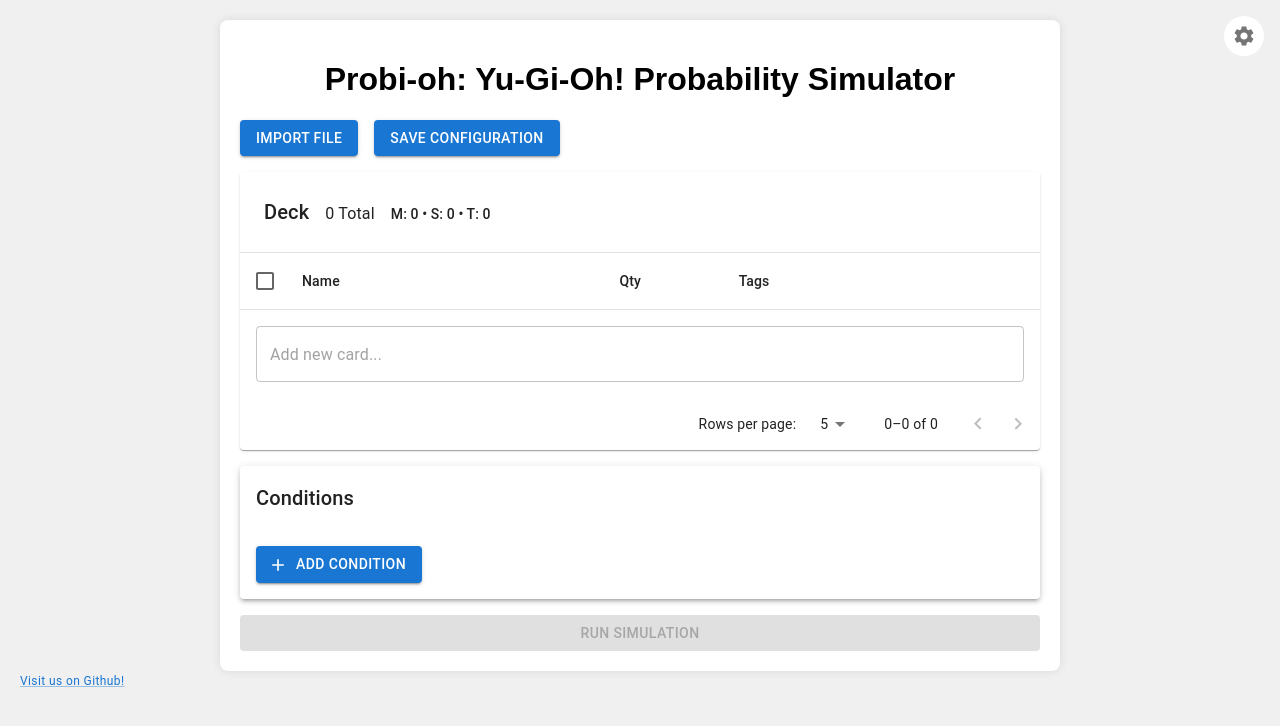
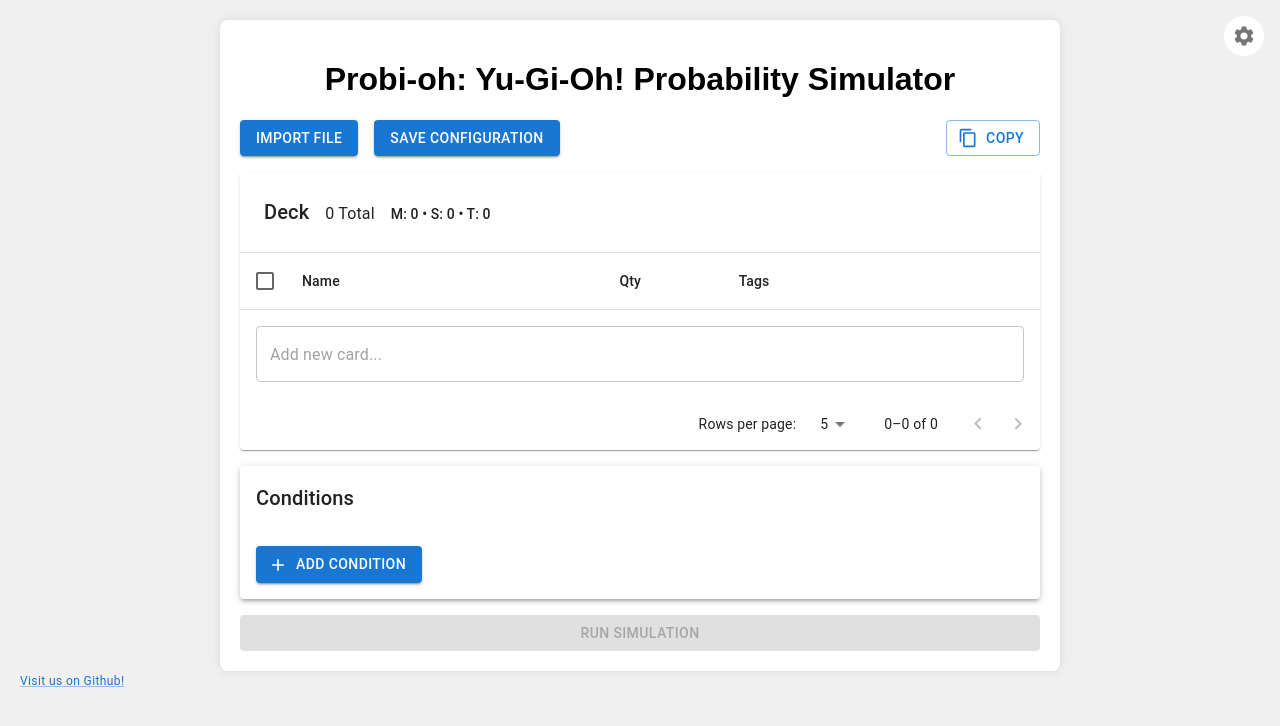
Before and after one commit to CodeFatherG/probi-oh, a React app: page / in a window 1280 px wide. Shown: the top 726 px of the page. Built offline with nearby package versions, Linux system fonts and the light colour scheme.

Commit message:
Add copy button

```diff
--- a/src/App.tsx
+++ b/src/App.tsx
@@ -2,7 +2,7 @@
 import './styles/App.css';
 import FileInput from './components/FileInput';
 import SimulationRunner from './components/SimulationRunner';
-import { loadFromYamlFile } from './utils/yaml-manager';
+import { loadFromYamlFile, serialiseSimulationInputToYaml } from './utils/yaml-manager';
 import { CardDetails } from './utils/card-details';
 import useLocalStorage from './components/LocalStorage';
 import { parseCondition } from './utils/parser';
@@ -18,6 +18,8 @@
 import LoadingOverlay from './components/LoadingOverlay';
 import SettingsDialog, { Settings } from './components/SettingsDialog';
 import SettingsIcon from '@mui/icons-material/Settings';
+import CopyButton from './components/CopyButton';
+import { SimulationInput } from './utils/simulation-input';
 
 const App = () => {
     const [cardData, setCardData, clearCardData] = useLocalStorageMap<string, CardDetails>("cardDataStore", new Map<string, CardDetails>());
@@ -163,7 +165,8 @@
                 </h1>
                 <Grid container spacing={2}>
                     <Grid item xs={12}>
-                        <Box display="flex" flexDirection="row" gap={2}>
+                        <Box display="flex" justifyContent="space-between" alignItems="center">
+                            <Box display="flex" gap={2}>
                                 <FileInput
                                     onFileUpload={handleFileUpload}
                                     acceptedExtensions={[".yaml", ".yml", ".ydk"]}
@@ -172,6 +175,17 @@
                                 <SaveFileComponent
                                     cardData={cardData}
                                     conditionData={conditionData}
+                                />
+                            </Box>
+                            <CopyButton
+                                getText={() => {
+                                    const input: SimulationInput = {
+                                        deck: cardData,
+                                        conditions: conditionData,
+                                    };
+
+                                    return serialiseSimulationInputToYaml(input);
+                                }}
                             />
                         </Box>
                     </Grid>
--- /dev/null
+++ b/src/components/CopyButton.tsx
@@ -0,0 +1,63 @@
+import React, { useState } from 'react';
+import { Button, IconButton, Snackbar } from '@mui/material';
+import { Check, ContentCopy } from '@mui/icons-material';
+
+interface CopyButtonProps {
+    getText: () => string;
+    variant?: 'contained' | 'outlined' | 'text';
+}
+
+export default function CopyButton({ getText, variant = "outlined" }: CopyButtonProps) {
+    const [copied, setCopied] = useState(false);
+    const [open, setOpen] = useState(false);
+
+    const handleCopy = async () => {
+        try {
+            await navigator.clipboard.writeText(getText());
+            setCopied(true);
+            setOpen(true);
+            setTimeout(() => setCopied(false), 2000);
+        } catch (err) {
+            console.error('Failed to copy text: ', err);
+        }
+    };
+
+    const handleClose = (event: React.SyntheticEvent | Event, reason?: string) => {
+        if (reason === 'clickaway') {
+            return;
+        }
+        setOpen(false);
+    };
+
+    return (
+        <>
+            <Button
+                onClick={handleCopy}
+                variant={variant}
+                startIcon={copied ? <Check /> : <ContentCopy />}
+            >
+                {copied ? 'Copied!' : 'Copy'}
+            </Button>
+            <Snackbar
+                anchorOrigin={{
+                    vertical: 'bottom',
+                    horizontal: 'center',
+                }}
+                open={open}
+                autoHideDuration={2000}
+                onClose={handleClose}
+                message="Copied to clipboard"
+                action={
+                    <IconButton
+                        size="small"
+                        aria-label="close"
+                        color="inherit"
+                        onClick={handleClose}
+                    >
+                        <Check fontSize="small" />
+                    </IconButton>
+                }
+            />
+        </>
+    );
+}
```
Lines whose indentation alone changed are shown as unchanged.
